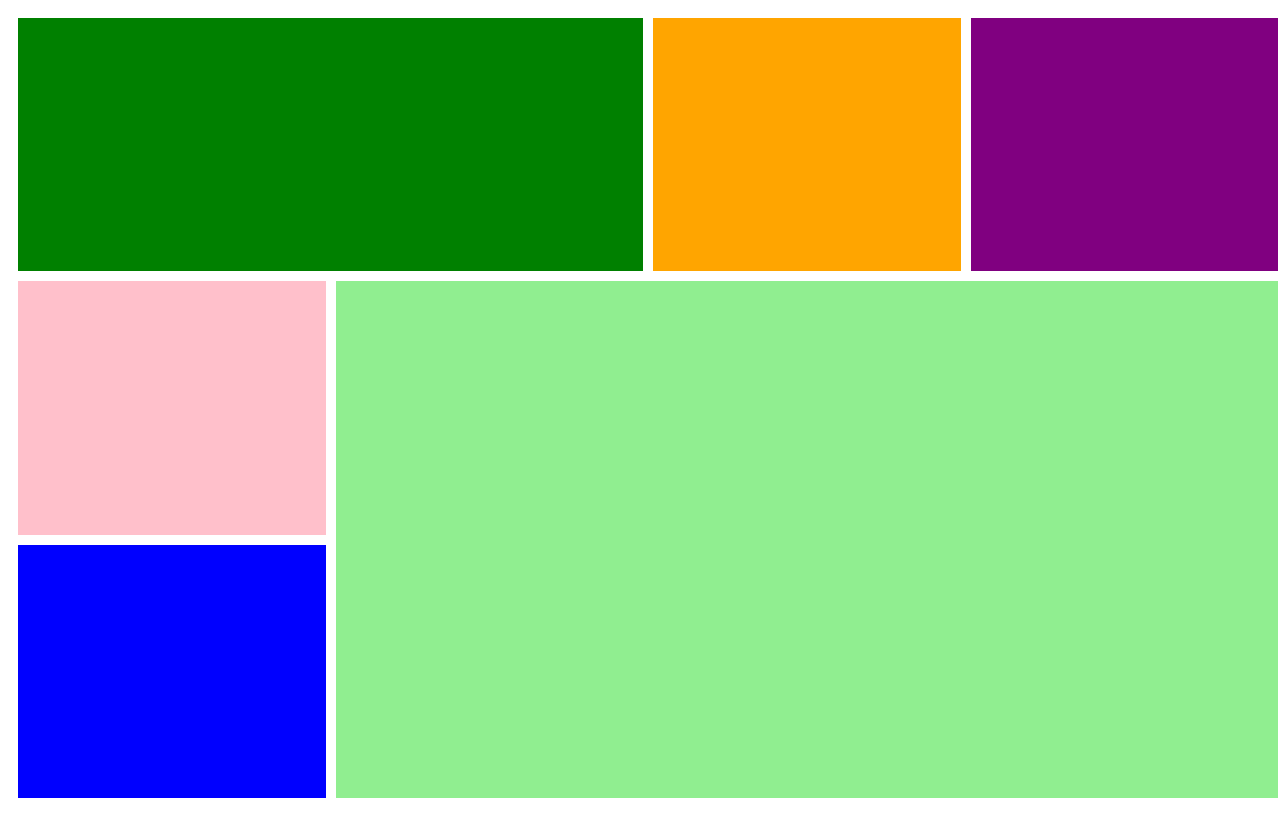
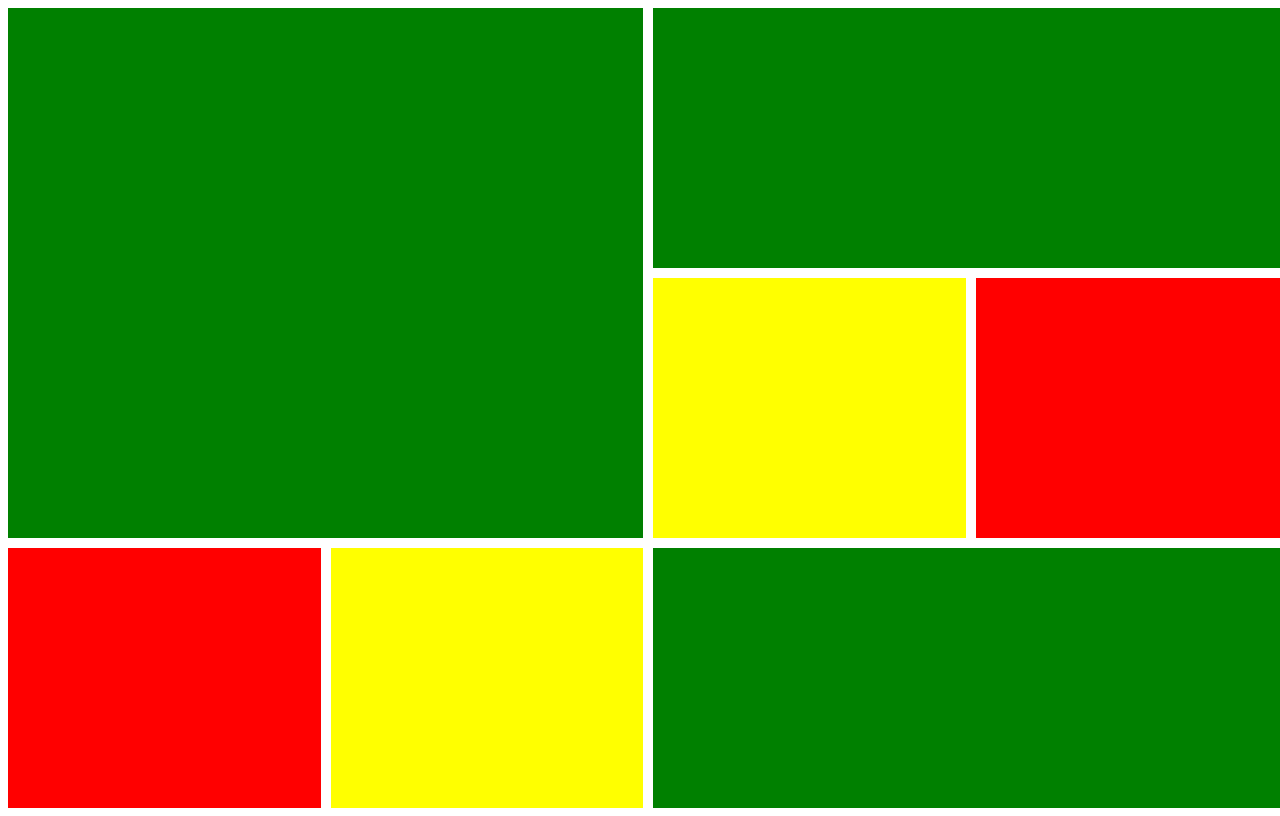
Before and after one commit to KUNALLATTA29/grid_layouts_1, a plain HTML site: page index.html in a window 1280 px wide. Drawn offline with Linux system fonts and the light colour scheme.

Commit message:
Update index.html

```diff
--- a/index.html
+++ b/index.html
@@ -3,7 +3,7 @@
 <head>
     <meta charset="UTF-8">
     <meta name="viewport" content="width=device-width, initial-scale=1.0">
-    <title>grid layout</title>
+    <title>Grid Layout</title>
     <style>
         .container {
             display: grid;
@@ -12,25 +12,29 @@
             gap: 10px;
             height: 100vh;
             width: 100vw;
-            padding: 10px;
-            box-sizing: border-box;
         }
-        .item1 { grid-column: 1 / 3; grid-row: 1 / 2; background-color: green; }
-        .item2 { grid-column: 3 / 4; grid-row: 1 / 2; background-color: orange; }
-        .item3 { grid-column: 4 / 5; grid-row: 1 / 2; background-color: purple; }
-        .item4 { grid-column: 1 / 2; grid-row: 2 / 3; background-color: pink; }
-        .item5 { grid-column: 1 / 2; grid-row: 3 / 4; background-color: blue; }
-        .item6 { grid-column: 2 / 5; grid-row: 2 / 4; background-color: lightgreen; }
+        .green { background-color: green; }
+        .yellow { background-color: yellow; }
+        .red { background-color: red; }
+
+        .item1 { grid-column: 1 / 3; grid-row: 1 / 3; }
+        .item2 { grid-column: 3 / 5; grid-row: 1 / 2; }
+        .item3 { grid-column: 4 / 5; grid-row: 2 / 3; }
+        .item4 { grid-column: 3 / 4; grid-row: 2 / 3; }
+        .item5 { grid-column: 1 / 2; grid-row: 3 / 4; }
+        .item6 { grid-column: 2 / 3; grid-row: 3 / 4; }
+        .item7 { grid-column: 3 / 5; grid-row: 3 / 4; }
     </style>
 </head>
 <body>
     <div class="container">
-        <div class="item1"></div>
-        <div class="item2"></div>
-        <div class="item3"></div>
-        <div class="item4"></div>
-        <div class="item5"></div>
-        <div class="item6"></div>
+        <div class="item1 green"></div>
+        <div class="item2 green"></div>
+        <div class="item3 red"></div>
+        <div class="item4 yellow"></div>
+        <div class="item5 red"></div>
+        <div class="item6 yellow"></div>
+        <div class="item7 green"></div>
     </div>
 </body>
 </html>
```
